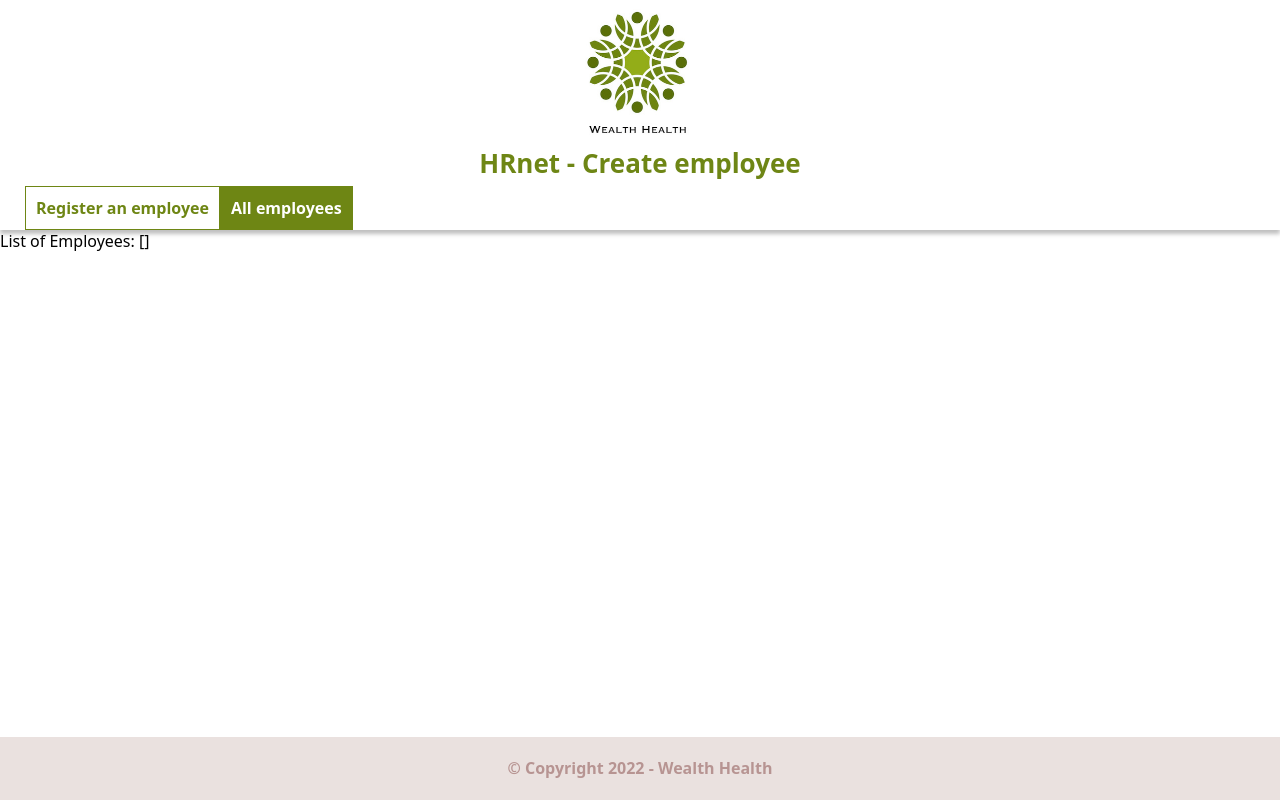
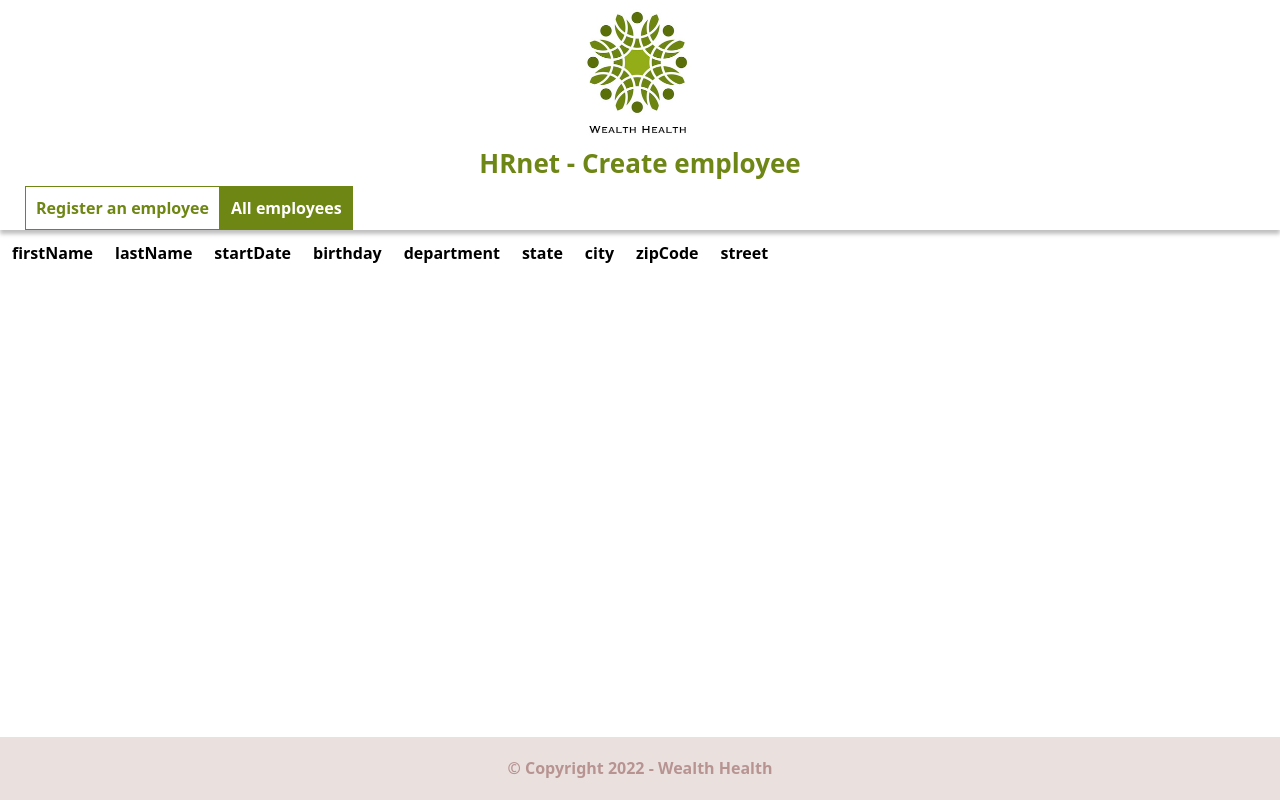
Before and after one commit to ThibaudS-web/WealthHealth_Employee_Management, a React (Vite) app in the folder wealth_health_app/: page /employees-list in a window 1280 px wide. Built offline with nearby package versions, Linux system fonts and the light colour scheme.

Commit message:
Added Table with sort feature in Employees page

```diff
--- a/wealth_health_app/package.json
+++ b/wealth_health_app/package.json
@@ -9,6 +9,7 @@
     "preview": "vite preview"
   },
   "dependencies": {
+    "@tanstack/react-table": "^8.7.0",
     "@thibaud_s-dev/react-modal-custom": "^0.10.0",
     "react": "^18.2.0",
     "react-datepicker": "^4.8.0",
--- a/wealth_health_app/src/App.tsx
+++ b/wealth_health_app/src/App.tsx
@@ -23,6 +23,7 @@ const GlobalStyles = createGlobalStyle`
 
 function App() {
 	const fetcherEmployee = new EmployeeMock()
+	// Set it at true for generate employees
 	const areEmployeedInitialized = false
 
 	useEffect(() => {
--- a/wealth_health_app/src/pages/Employees.tsx
+++ b/wealth_health_app/src/pages/Employees.tsx
@@ -1,16 +1,132 @@
 import useEmployeesProvider from "../context/EmployeesContext"
+import {
+	createColumnHelper,
+	getCoreRowModel,
+	useReactTable,
+	flexRender,
+	TableOptions,
+	ColumnDef,
+	ColumnDefBase,
+	SortingState,
+	getSortedRowModel
+} from "@tanstack/react-table"
+import Employee from "../models/Employee"
+import { useMemo, useState } from "react"
 
 function Employees(props: { title: string }) {
 	document.title = props.title
 
 	const { employees, addEmployee } = useEmployeesProvider()
 
+	const columnHelper = createColumnHelper<Employee>()
+
+	const columns = useMemo(
+		() => [
+			columnHelper.accessor("firstName", {
+				cell: (info) => info.getValue(),
+				footer: (info) => info.column.id
+			}),
+			columnHelper.accessor("lastName", {
+				cell: (info) => info.getValue(),
+				footer: (info) => info.column.id
+			}),
+			columnHelper.accessor("startDate", {
+				cell: (info) => info.getValue(),
+				footer: (info) => info.column.id
+			}),
+			columnHelper.accessor("birthday", {
+				cell: (info) => info.getValue(),
+				footer: (info) => info.column.id
+			}),
+			columnHelper.accessor("department", {
+				cell: (info) => info.getValue(),
+				footer: (info) => info.column.id
+			}),
+			columnHelper.accessor("state", {
+				cell: (info) => info.getValue(),
+				footer: (info) => info.column.id
+			}),
+			columnHelper.accessor("city", {
+				cell: (info) => info.getValue(),
+				footer: (info) => info.column.id
+			}),
+			columnHelper.accessor("zipCode", {
+				cell: (info) => info.getValue(),
+				footer: (info) => info.column.id
+			}),
+			columnHelper.accessor("street", {
+				cell: (info) => info.getValue(),
+				footer: (info) => info.column.id
+			})
+		],
+		[]
+	)
+
+	const [data, setData] = useState(employees)
+	const [sorting, setSorting] = useState<SortingState>([])
+
+	const table = useReactTable({
+		data,
+		columns,
+		state: {
+			sorting
+		},
+		onSortingChange: setSorting,
+		getCoreRowModel: getCoreRowModel(),
+		getSortedRowModel: getSortedRowModel(),
+		debugTable: true
+	})
 	console.log("employees", employees)
 
 	return (
 		<>
-			<div style={{ display: "flex", flexDirection: "column" }}>
-				<div>List of Employees: {JSON.stringify(employees)}</div>
+			<div>
+				<table>
+					<thead>
+						{table.getHeaderGroups().map((headerGroup) => (
+							<tr key={headerGroup.id}>
+								{headerGroup.headers.map((header) => (
+									<th
+										style={{ padding: "10px", textAlign: "left" }}
+										key={header.id}
+									>
+										{header.isPlaceholder ? null : (
+											<div
+												{...{
+													className: header.column.getCanSort()
+														? "cursor-pointer select-none"
+														: "",
+													onClick: header.column.getToggleSortingHandler()
+												}}
+											>
+												{flexRender(
+													header.column.columnDef.header,
+													header.getContext()
+												)}
+												{{
+													asc: " 🔼",
+													desc: " 🔽"
+												}[header.column.getIsSorted() as string] ?? null}
+											</div>
+										)}
+									</th>
+								))}
+							</tr>
+						))}
+					</thead>
+					<tbody>
+						{table.getRowModel().rows.map((row) => (
+							<tr key={row.id}>
+								{row.getVisibleCells().map((cell) => (
+									<td style={{ padding: "10px" }} key={cell.id}>
+										{flexRender(cell.column.columnDef.cell, cell.getContext())}
+									</td>
+								))}
+							</tr>
+						))}
+					</tbody>
+				</table>
+				<div className="h-4" />
 			</div>
 		</>
 	)
```
Also changed, not shown: 1 other file (tests, documents, lock files or other folders).
